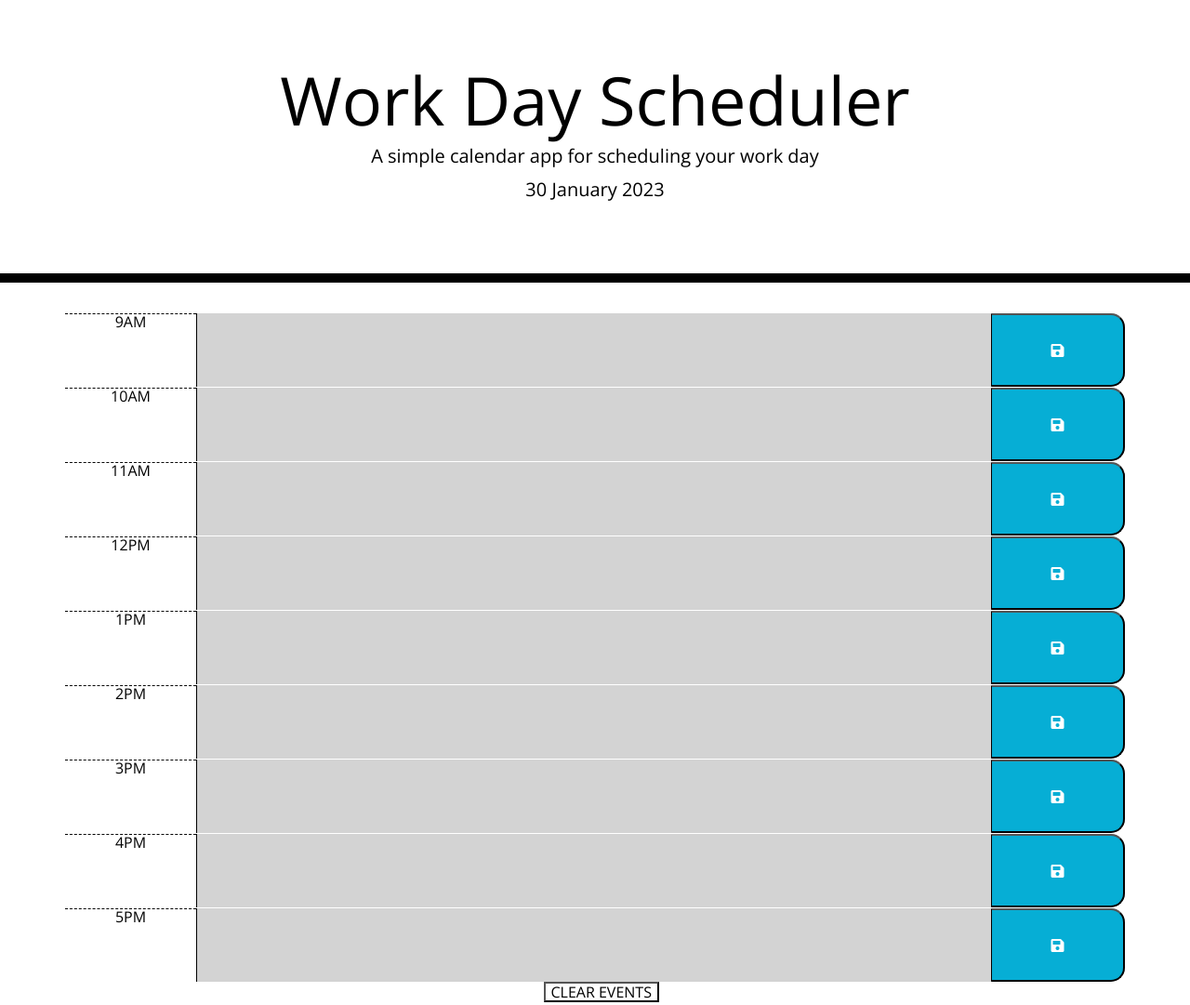
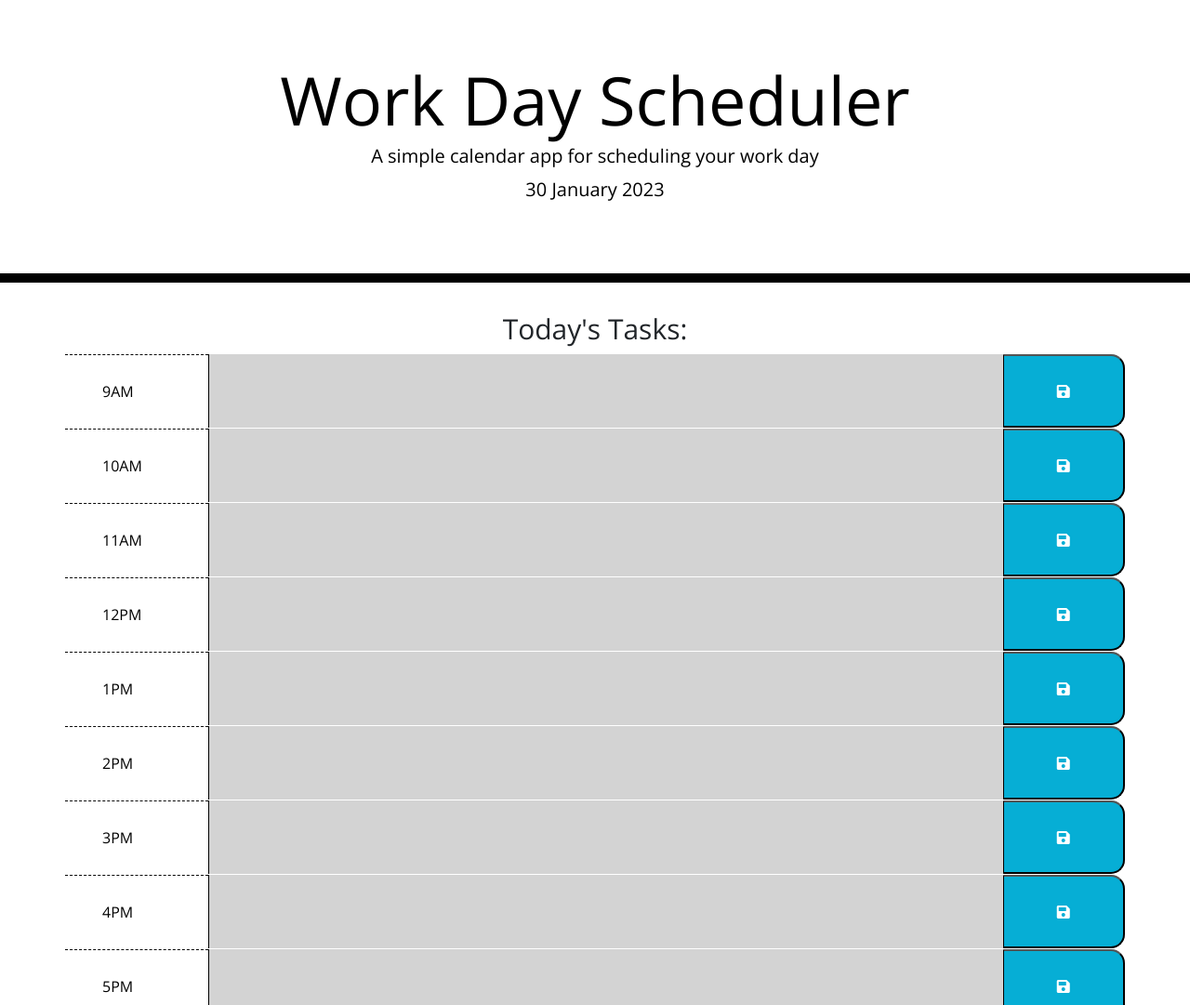
Before and after one commit to HenryJamesGreen/daily-planner-app, a plain HTML site: page index.html in a window 1280 px wide. Shown: the top 1081 px of the page at 93% size. Drawn offline with nearby package versions, Linux system fonts and the light colour scheme.

Commit message:
added CSS and HTML

```diff
--- a/assets/CSS/style.css
+++ b/assets/CSS/style.css
@@ -11,6 +11,11 @@ textarea {
   color: #000000;
   border-left: 1px solid black;
   padding: 10px;
+}
+
+.todo {
+  font-size: 30px;
+  text-align: center;
 }
 
 .jumbotron {
@@ -40,6 +45,9 @@ textarea {
   background-color: #ffffff;
   color: #000000;
   border-top: 1px dashed #000000;
+  display: flex;
+  align-items: center;
+  padding-left: 40px;
 }
 
 .past {
--- a/index.html
+++ b/index.html
@@ -28,7 +28,7 @@
       <p class="lead">A simple calendar app for scheduling your work day</p>
       <p id="currentDay" class="lead"></p>
     </header>
-    <div class="container">
+    <div class="container"><h2 class="todo">Today's Tasks:</h2>
       <!-- Timeblocks go here -->
         <div class="row time-block" id="9">
           <div class="hour col">9AM</div>
```
